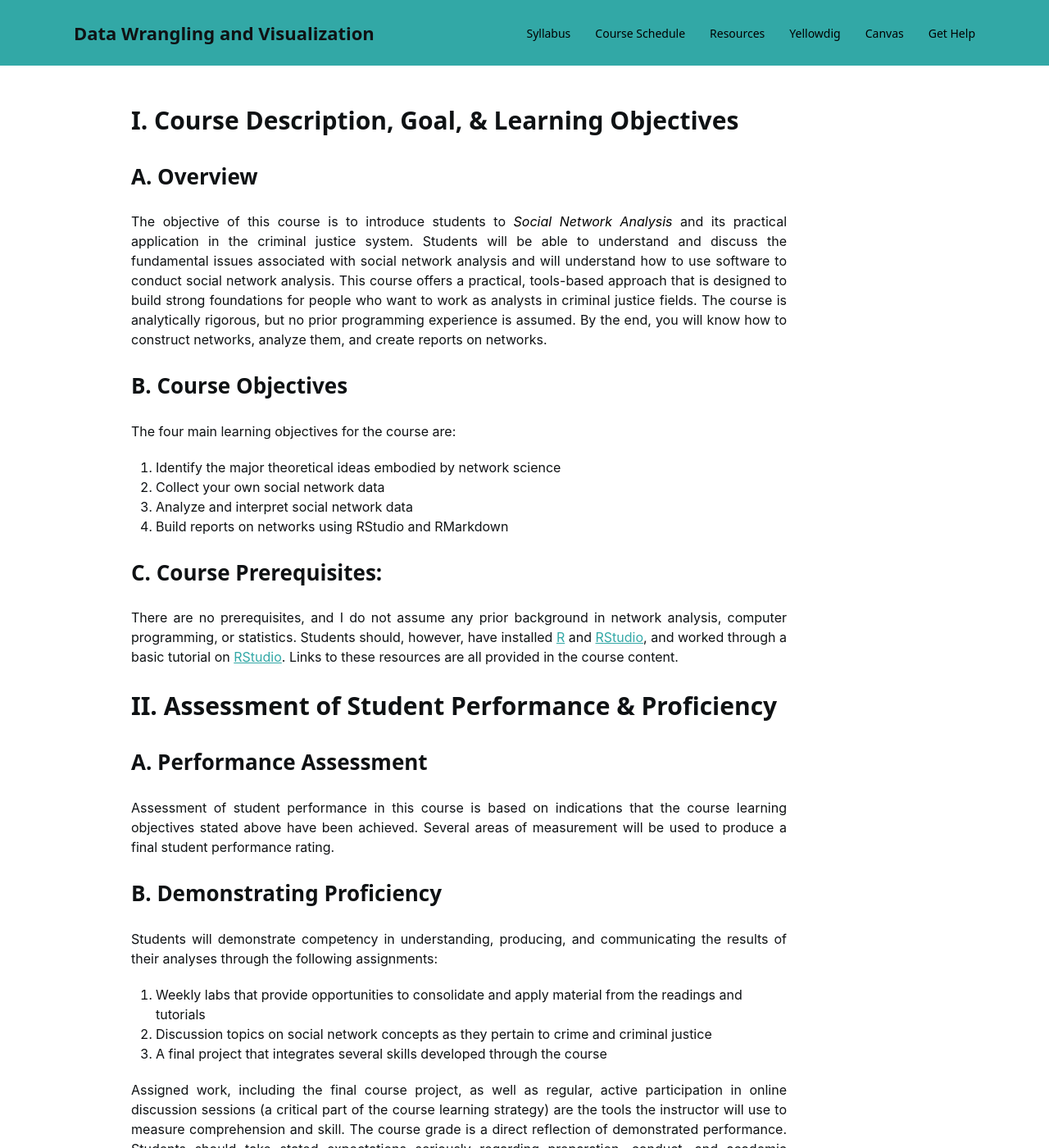
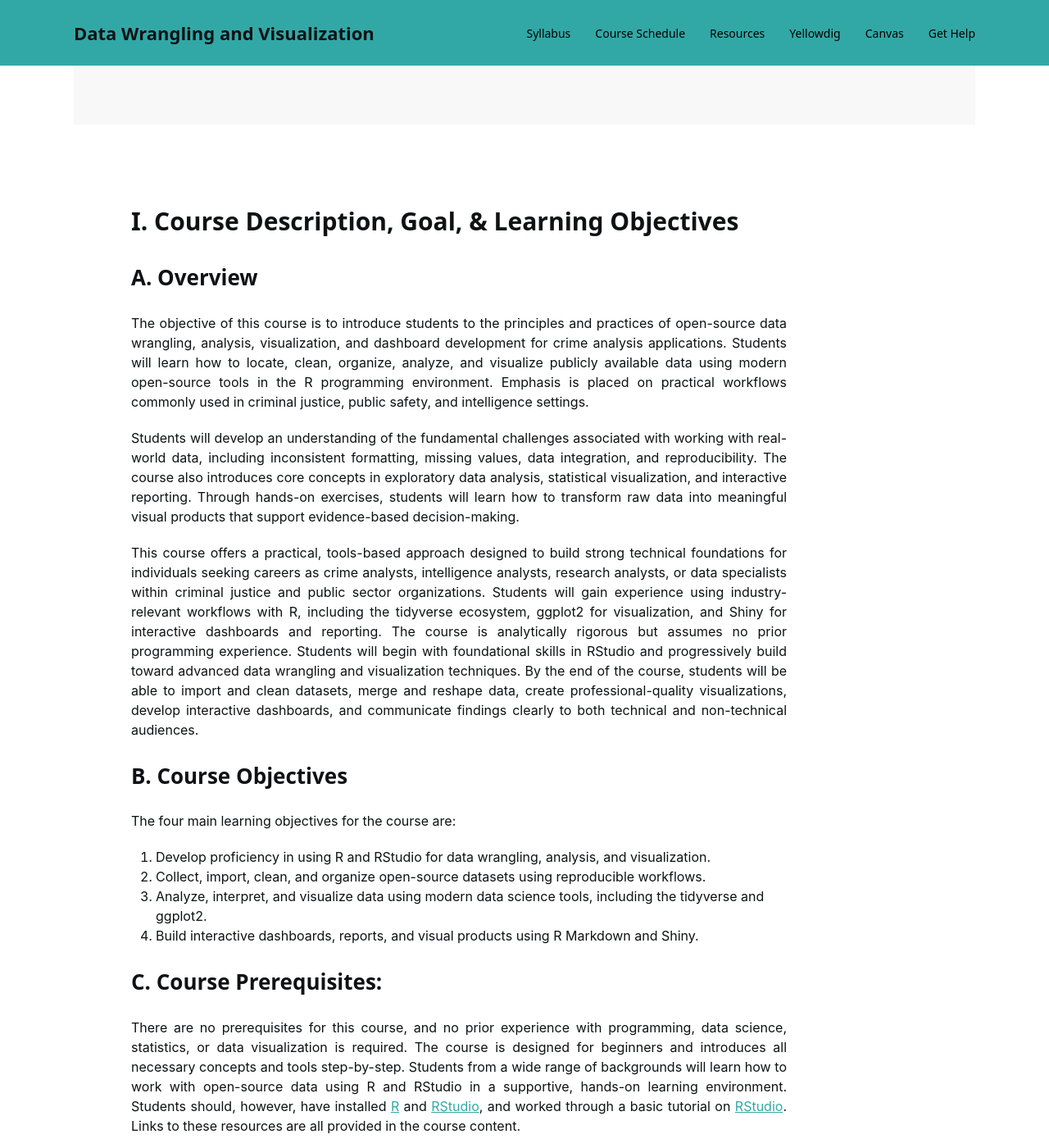
Before and after one commit to Watts-College/crj-541-fall-2026, a Jekyll site: the page built from index.md, in a window 1280 px wide and 1400 px high, scrolled down 1596 px. Shown: the whole window at 82% size. Built offline with Jekyll 4.4.1, drawn with Linux system fonts in a browser that asks for light colours; nearby versions of some CDN libraries; a style sheet for code colours, icons or effects is not loaded; some of the changed text lies outside the part shown.

Commit message:
updates to index file

```diff
--- a/index.md
+++ b/index.md
@@ -4,39 +4,34 @@ title: Syllabus
 
 
 index:
-    title: Social Network Analysis
+    title: Open-Source Data Wrangling and Visualization for Crime Analysts
 
 info:
  program_title: Online Master of Science in Crime Analysis
  program_website: https://asuonline.asu.edu/online-degree-programs/graduate/masters-crime-analysis/
- course_title: Social Network Analysis
+ course_title: Open-Source Data Wrangling and Visualization for Crime Analysts
  course_number: CRJ 507
  course_level: Graduate
- course_start_end_dates: January 12th - March 3rd, 2026
+ course_start_end_dates: October 14th - December 4th, 2026
  course_prerequisites:
  class_meets_when:  Asynchronous
  class_meets_where:  Online
 
 instructor:
 -  name: Jacob T.N. Young
-   title: Associate Professor
-   email: CRJ507@asu.edu
+   title: Professor
+   email: CRJ541@asu.edu
    website_url: 'https://jacobtnyoung.github.io/'
    github_url:  'https://github.com/jacobtnyoung'
-   office_hours_app_url: 'https://calendly.com/jacobtnyoung/crj-507-student-meeting'
+   office_hours_app_url: 'https://calendly.com/jacobtnyoung/crj-541-student-meeting'
    office_hours_location:
 
 
-textbooks:
-- title: Social Network Analysis for Crime Analysts
+textbook:
+- title: Data Wrangling and Visualization for Crime Analysts
   authors: Jacob T.N. Young
-  link: https://jacobtnyoung.github.io/snaca-textbook/
+  link: https://jacobtnyoung.github.io/dwv4ca/
   required: Required (but free!)
-
-- title: Social Network Analysis for Crime Analysts Using R
-  authors: Jacob T.N. Young
-  link: https://jacobtnyoung.github.io/snaca-r/
-  required: Required (but also free!)
 
 
 ---
@@ -45,23 +40,34 @@ textbooks:
 
 ## A. Overview
 
-The objective of this course is to introduce students to *Social Network Analysis* and its practical application in the criminal justice system.
-Students will be able to understand and discuss the fundamental issues associated with social network analysis and will understand how to use software to conduct social network analysis.
-This course offers a practical, tools-based approach that is designed to build strong foundations for people who want to work as analysts in criminal justice fields.
-The course is analytically rigorous, but no prior programming experience is assumed. By the end, you will know how to construct networks, analyze them, and create reports on networks.
+The objective of this course is to introduce students to the principles and practices of open-source data wrangling, analysis, visualization, and dashboard development for crime analysis applications.
+Students will learn how to locate, clean, organize, analyze, and visualize publicly available data using modern open-source tools in the R programming environment.
+Emphasis is placed on practical workflows commonly used in criminal justice, public safety, and intelligence settings.
+
+Students will develop an understanding of the fundamental challenges associated with working with real-world data, including inconsistent formatting, missing values, data integration, and reproducibility.
+The course also introduces core concepts in exploratory data analysis, statistical visualization, and interactive reporting.
+Through hands-on exercises, students will learn how to transform raw data into meaningful visual products that support evidence-based decision-making.
+
+This course offers a practical, tools-based approach designed to build strong technical foundations for individuals seeking careers as crime analysts, intelligence analysts, research analysts, or data specialists within criminal justice and public sector organizations.
+Students will gain experience using industry-relevant workflows with R, including the tidyverse ecosystem, ggplot2 for visualization, and Shiny for interactive dashboards and reporting.
+The course is analytically rigorous but assumes no prior programming experience.
+Students will begin with foundational skills in RStudio and progressively build toward advanced data wrangling and visualization techniques.
+By the end of the course, students will be able to import and clean datasets, merge and reshape data, create professional-quality visualizations, develop interactive dashboards, and communicate findings clearly to both technical and non-technical audiences.
 
 ## B. Course Objectives
 
 The four main learning objectives for the course are:
 
-1. Identify the major theoretical ideas embodied by network science
-2. Collect your own social network data
-3. Analyze and interpret social network data
-4. Build reports on networks using RStudio and RMarkdown
+1. Develop proficiency in using R and RStudio for data wrangling, analysis, and visualization.
+2. Collect, import, clean, and organize open-source datasets using reproducible  workflows.
+3. Analyze, interpret, and visualize data using modern data science tools, including the tidyverse and ggplot2.
+4. Build interactive dashboards, reports, and visual products using R Markdown and Shiny.
 
 ## C. Course Prerequisites:
 
-There are no prerequisites, and I do not assume any prior background in network analysis, computer programming, or statistics.
+There are no prerequisites for this course, and no prior experience with programming, data science, statistics, or data visualization is required.
+The course is designed for beginners and introduces all necessary concepts and tools step-by-step.
+Students from a wide range of backgrounds will learn how to work with open-source data using R and RStudio in a supportive, hands-on learning environment.
 Students should, however, have installed [R](https://cran.rstudio.com/) and [RStudio](https://posit.co/download/rstudio-desktop/), and worked through a basic tutorial on [RStudio](https://posit.co/download/rstudio-desktop/).
 Links to these resources are all provided in the course content.
 
@@ -76,15 +82,14 @@ Several areas of measurement will be used to produce a final student performance
 
 Students will demonstrate competency in understanding, producing, and communicating the results of their analyses through the following assignments:
 
-1. Weekly labs that provide opportunities to consolidate and apply material from the readings and tutorials
-2. Discussion topics on social network concepts as they pertain to crime and criminal justice
-3. A final project that integrates several skills developed through the course
+1. Weekly labs
+2. Discussion
+3. A code-through assignment
+4. A final dashboard project
 
-Assigned work, including the final course project, as well as regular, active participation in online discussion sessions
-(a critical part of the course learning strategy) are the tools the instructor will use to measure comprehension and skill.
+Assigned work, including the final dashboard project, as well as regular, active participation in online discussion sessions (a critical part of the course learning strategy) are the tools I will use to measure comprehension and skill.
 The course grade is a direct reflection of demonstrated performance.
-Students should take stated expectations seriously regarding preparation,
-conduct, and academic honesty in order to receive a grade reflecting outstanding performance.
+Students should take stated expectations seriously regarding preparation, conduct, and academic honesty in order to receive a grade reflecting outstanding performance.
 
 **Note:** Students should be aware that merely completing assigned work in no way guarantees an outstanding grade in the course.
 To receive an outstanding course grade (using the grading scheme described below and the performance assessment approach noted above), all assigned work should be completed on time with careful attention to assignment details.
@@ -95,10 +100,14 @@ To receive an outstanding course grade (using the grading scheme described below
 
 ### Incremental Progression
 
-Mastering the concepts of social network analysis, as well as the data programming skills needed to conduct network analysis, is like learning a language.
-You start by mastering basic vocabulary that is specific to the field.
-Through your coursework, you will become conversant in how network scholars and analysts talk about networks as well as approaches to the analysis of networks.
-Progress might be slow at first as you work to master core concepts, integrate the building blocks into a coherent mental model of real-world problems, learn to translate technical results into clear narratives for non-technical audiences, and become comfortable with data programming skills.
+Mastering the concepts and technical skills associated with data wrangling and visualization is similar to learning a new language.
+Students begin by learning the foundational vocabulary, tools, and workflows used in modern data analysis.
+Throughout the course, you will become familiar with how analysts organize, clean, interpret, and communicate data within criminal justice and public safety environments.
+
+Progress may feel gradual at first as you learn core programming concepts, develop confidence working with real-world datasets, and build technical proficiency in R and RStudio.
+Over time, you will learn how to integrate individual techniques into a coherent workflow for solving practical problems.
+The course also emphasizes the ability to translate technical findings into clear, accessible visualizations and narratives that can be understood by decision-makers, practitioners, and non-technical audiences.
+
 This is just part of the process. It sort of feels like this:
 
 <br>
@@ -109,8 +118,9 @@ This is just part of the process. It sort of feels like this:
 
 <br>
 
-But, over time, you will find that your thought processes change as you approach network-related problems differently.
-In fact, you might come to see a whole new set of problems as answerable through network analysis. In other words, you begin to think and speak like a social network analyst.
+But, over time, you will find that your thought processes change as you approach data-related problems differently.
+In fact, you might come to see a whole new set of problems as answerable using the set of tools you will gain in this course.
+In other words, you begin to think and speak like an analyst.
 
 ### Retention
 
@@ -119,7 +129,8 @@ The more frequently you revisit concepts and practice using the software, the mo
 The curriculum has been designed around this approach.
 Readings and tutorials are split into small units, and each unit includes questions to test your understanding of the material.
 Weekly labs allow you to spend time applying the material to a specific problem.
-The final project at the end of the semester is designed to help you make connections between concepts and consolidate knowledge.
+
+The code-through and final dashboard project at the end of the semester is designed to help you make connections between concepts and consolidate knowledge.
 
 You will be much better off spending a small amount of time each day on the material instead of trying to cram everything into a couple of days a week.
 
@@ -137,15 +148,13 @@ Rather, the discussions are a chance for peer-to-peer interaction and proactive
 
 ## B. Assigned Reading Materials
 
-We will use two custom textbooks for this course.
-First, [**Social Network Analysis for Crime Analysts**](https://jacobtnyoung.github.io/snaca-textbook/) was designed specifically for crime analysts seeking to learn the mechanics of social network analysis.
-Second, [**Social Network Analysis for Crime Analysts using R**](https://jacobtnyoung.github.io/snaca-r/) is a companion textbook that provides tutorials for conducting social network analysis in R.
+We will use a custom textbook for this course.
+[**Data Wrangling & Visualization for Crime Analysts**](https://jacobtnyoung.github.io/dw4ca/) was designed specifically for crime analysts seeking to learn the mechanics of data science.
 In addition to the required reading, the instructor will supplement these with journal articles.
 
 ## C. Course Grading System for Assigned Work & Final Projects
 
 This course does not use a +/- grading system. Rather, final letter grades will be awarded as defined in the table below:
-
 
 ------|------------------|-------
 **A**	| 90.00% – 100.00% | 90-100
@@ -156,11 +165,16 @@ This course does not use a +/- grading system. Rather, final letter grades will
 
 The assigned work for the term comes in the form of three elements, described below.
 
-### Weekly Labs (60%)
+### Weekly Labs (50%)
 
 Each week, you will receive a short lab that will help you synthesize the material from the week.
 Weekly labs will receive one of the following scores: 10 (excellent work!), 7 (great start, but there are a few things to fix), 3 (I can see you are working hard, but there are a number of areas that need fixing).
-Scoring is based on the answers you provide, the cleanliness of the code and output, and proofreading of the entire document.
+Scoring is based on the answers you provide, the cleanliness of the code and output, and proofreading of the entire submission.
+
+In addition to submitting your completed lab, you must also submit a short video walkthrough of your work.
+In the video, you should explain your analytical process, discuss the code you wrote, demonstrate your results, and describe any challenges or decisions you encountered during the assignment.
+The goal of the video walkthrough is to help you practice communicating technical work clearly and professionally while demonstrating your understanding of the material.
+Videos do not need to be highly produced or edited, but they should be clear, organized, and understandable.
 
 On the day **before** the lab is due, I will grade the labs and provide feedback, noting any changes you might consider to improve your grade (if needed).
 This means that if you want to get feedback, turn it in early!
@@ -176,7 +190,7 @@ In these videos, I will walk through the assignment and provide any additional i
 
 ### Discussion Topics (10%)
 
-YellowDig discussion topics are used to introduce you to the broad area of social network analysis.
+YellowDig discussion topics are used to introduce you to the broad area of open science, data wrangling, and visualization.
 The weekly discussion topics are a chance to explore some resources or reflect on a specific theme or article.
 We will use YellowDig discussion boards for this assignment.
 You earn points through your activities on the board.
@@ -192,19 +206,33 @@ These points automatically update on *Canvas*.
 The total grade is cumulative, reflecting points contributing to 100%.
 **A maximum of 20 points can be earned in each week's discussions.**
 
+### Code-Through Assignment (10%)
+
+You will pick one topic from the class that you want to learn more about, or that you think might provide value to your classmates.
+Create a tutorial (using a template I will provide) and a short video of you working through the tutorial.
+The code-through should provide a tutorial that illustrates a useful R tool or introduces classmates to a new package or function.
+
+The following criteria, description, and corresponding points are used to evaluate the project (10 points total):
+
+  - **Novelty & Value**: Focuses on a new, valuable topic or expansion of existing course material (2 pts)
+  - **Exposition**: Topic is thoroughly explained, e.g. purpose, theory, framework, etc. (2 pts)
+  - **Appearance**: Consistent code conventions and style; proper spelling, formatting, etc. (2 pts)
+  - **Demonstration**: Includes examples of application and relevance; 75% or more is original (2 pts)
+  - **Resources**: Topic-related resources are provided, described, and organized (2 pts)
+
 ### Final Project (30%)
 
-This course will close with a final project.
-The final project will use all of the information you have learned in this course to create a report on a network.
-For the final project, you will use co-arrest data reported in Phoenix from the [Phoenix Open Data Portal](https://www.phoenixopendata.com/).
-These data represent incidents where individuals were arrested together.
-You will be asked to imagine that you work for a police department and your supervisor has asked you to create a report on co-offending networks.
+This course will close with a final project that requires you to transform data and allow the exploration of new insights using interactive mechanisms in a pre-built data dashboard.
+It is designed to give you practice integrating material the we have covered throughout the course with latitude to implement creativity and your own data product style.
 
 The following criteria, description, and corresponding points are used to evaluate the project (30 points total):
 
-  - **Answering Prompts:** Providing responses for each of the prompts and code for all prompts **(15 pts)**
-  - **Following Report Format Instructions:** Following instructions for report content (i.e., not having extraneous code or output in the report) **(10 pts)**
-  - **Proofreading and Style:** Responses are free of grammatical errors; content exceeds expectations in functionality, design, layout, analysis, or insights **(5 pts)**
+  - **New Tabs Added**: Custom tabs successfully integrated; runs without errors (10 pts)
+  - **Widget Integration**: Widgets correctly linked; visual output is reactive (8 pts)
+  - **Data Reporting**: Value boxes, tables, graphics, or other reporting is provided, functional (4 pts)
+  - **Documentation**: Sufficient documentation provided on “About” tab (2 pts)
+  - **Style**: Content exceeds expectations in functionality, design, layout, analysis, or insights (3 pts)
+  - **Upload to Shinyapps.io**: Dashboard posted to Shinyapps.io and available through an active URL (3 pts)
 
 ## D. General Grading Rubric for Written Work
 
@@ -229,9 +257,10 @@ After the video is distributed, it is no longer possible to receive points for a
 Lecture files, assignments, and other course communications will be transmitted via this site and/or through the class email list.
 **All assignment submissions** will be made through Canvas.
 
-Please post lab questions on the [**Get Help**](https://watts-college.github.io/crj-507-spring-2026/help/) page on this site,
-schedule individual office hours using the [Calendly link](https://calendly.com/jacobtnyoung/crj-507-student-meeting),
-and [email me](mailto:CRJ507@asu.edu). Please do not use the Canvas system to send emails or course questions, as it is not set up well for handling questions that we will address in this course.
+Please post lab questions on the [**Get Help**](https://watts-college.github.io/crj-541-fall-2026/help/) page on this site,
+schedule individual office hours using the [Calendly link](https://calendly.com/jacobtnyoung/crj-541-student-meeting),
+and [email me](mailto:CRJ541@asu.edu).
+Please **do not** use the Canvas system to send emails or course questions, as it is not set up well for handling questions that we will address in this course.
 
 Be aware that I will attempt to respond to any course-related email as quickly as possible.
 I ask that you allow between 24 and 48 hours as a reasonable time to reply to questions or other issues posed in an email.
```
Also changed, not shown: other parts of index.md (+3 -3 lines).
